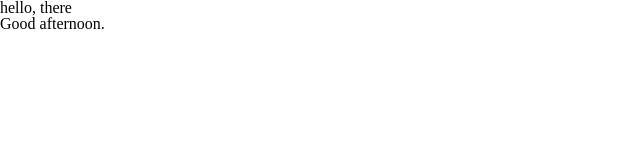
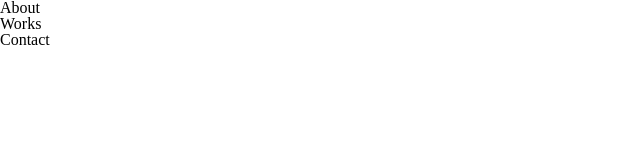
Before and after one commit to chaolingting/trytry, a plain HTML site: page index.html in a window 1280 px wide. Shown: the whole page, without its empty margins (0-640 px from the left). Drawn offline with Linux system fonts and the light colour scheme.

Commit message:
Update index.html

```diff
--- a/index.html
+++ b/index.html
@@ -7,7 +7,14 @@
     <link rel="stylesheet" href="style.css">
 </head>
 <body>
-    <h1>hello, there</h1>
-    <h2>Good afternoon.</h2>
+    <div class="nav-bar">
+        <ul>
+            <li>About</li>
+            <li>Works</li>
+            <li>Contact</li>
+        </ul>
+    </div>
+
+
 </body>
 </html>
```
